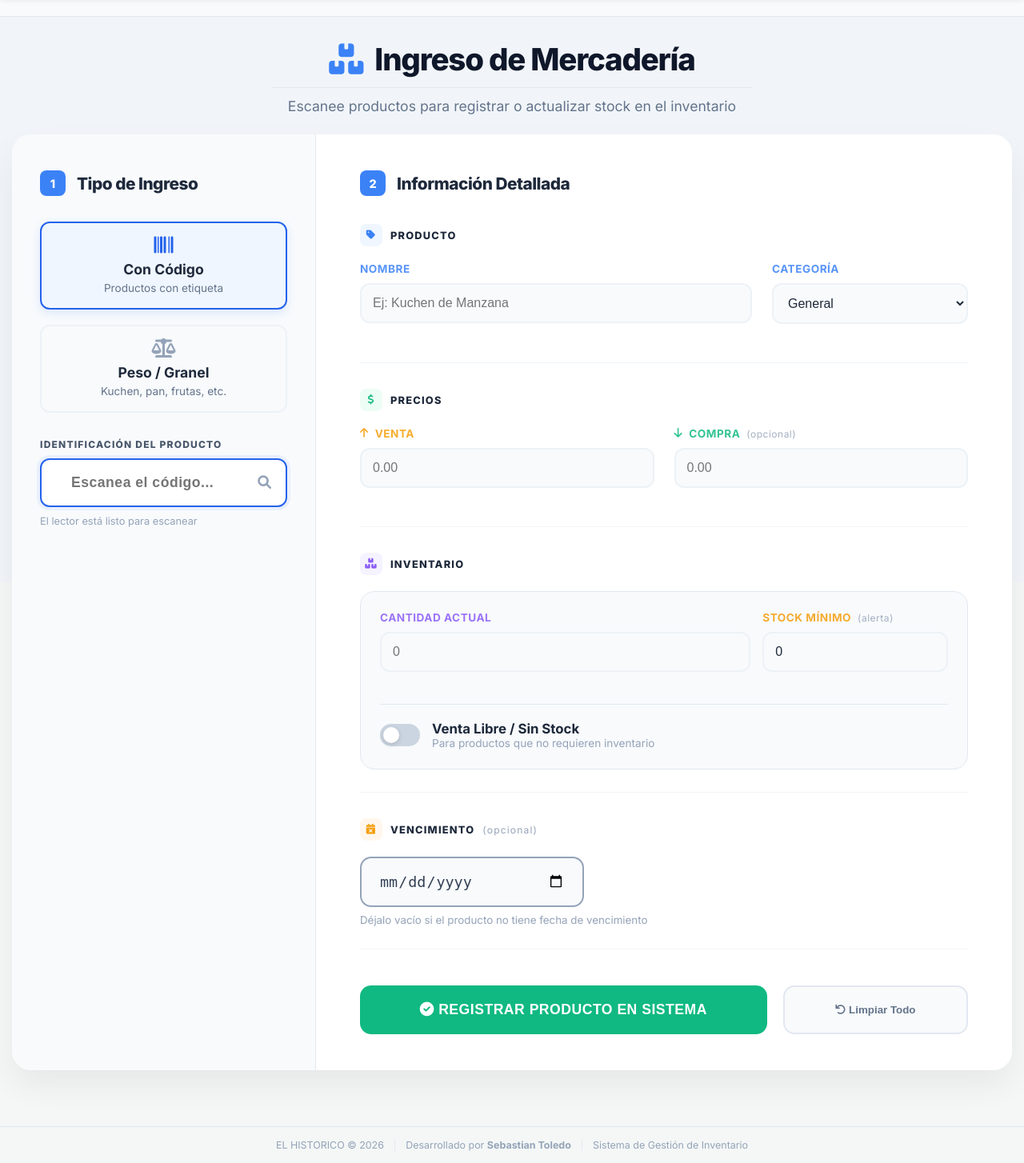
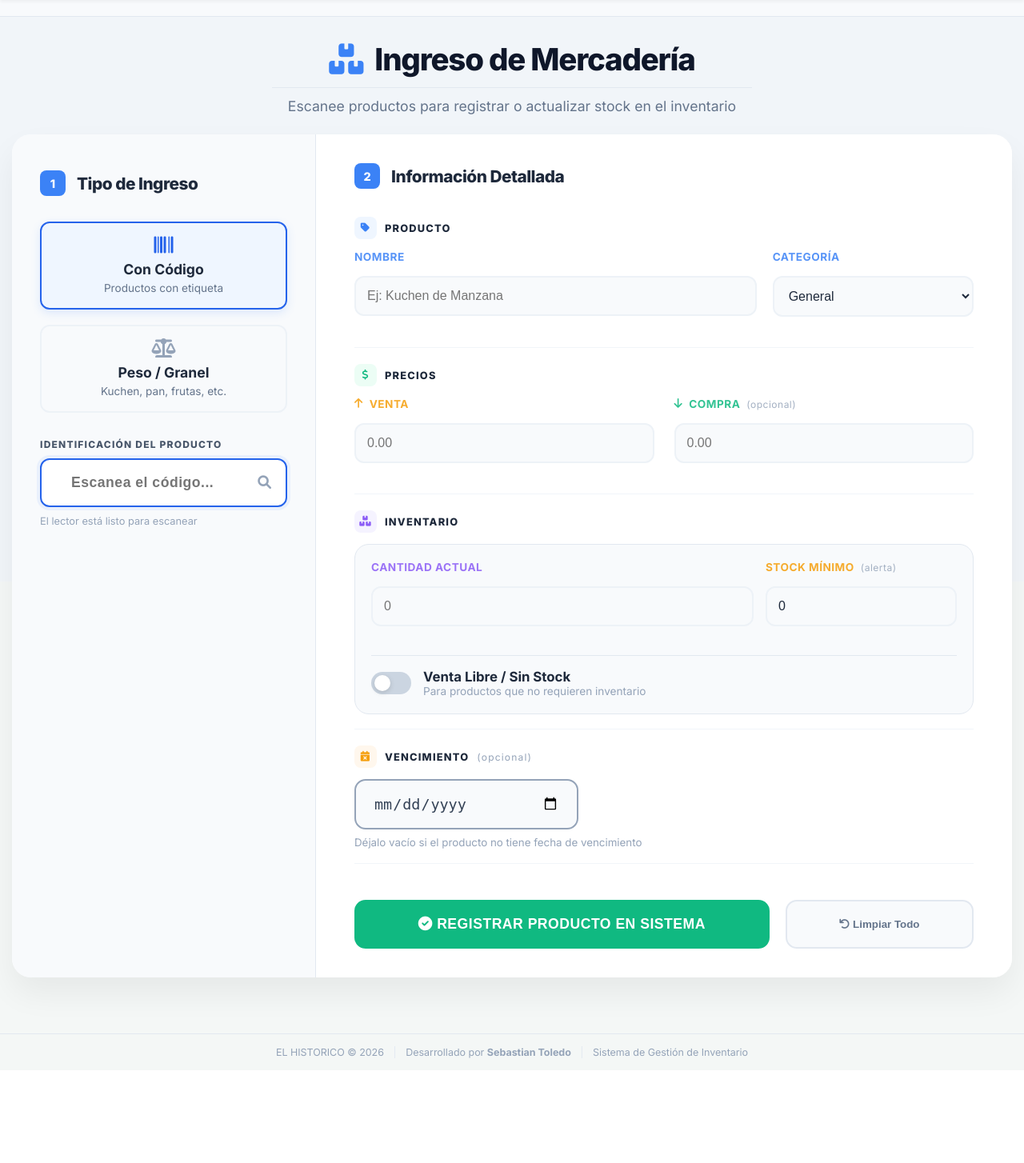
Before and after one commit to SebastianEdison/InWeb, a Flask app: page /agregar in a window 1280 px wide. Shown: the part 73-1527 px from the top of the page at 80% size. After the commit the page ends 1396 px from the top, so only its background shows below. Run offline with Flask 3, Linux system fonts and the light colour scheme; the visitor is signed in with stand-in values (Sample User, id 1).

Commit message:
Cache-busting para CSS/JS y formulario de Ingreso mas compacto
Varias veces un cambio de CSS no se veia reflejado al probar porque el
navegador (o una instancia vieja del .exe todavia corriendo) seguia
sirviendo la copia en cache. Se agrega static_v(), un helper de Jinja que
le suma a cada link/script estatico un ?v=<fecha de modificacion del
archivo>, asi el navegador baja la version nueva apenas cambia sin
depender de que alguien haga un refresco forzado.

De paso se juntan un poco los espacios en Ingreso de Mercaderia (menos
margen entre secciones, caja de inventario y panel del formulario mas
compactos) para que la pantalla se sienta menos larga.

```diff
--- a/app.py
+++ b/app.py
@@ -1,4 +1,4 @@
-from flask import Flask
+from flask import Flask, url_for
 import os, sys, shutil, threading, webbrowser, time, secrets, logging
 from logging.handlers import RotatingFileHandler
 from datetime import datetime, timedelta
@@ -51,6 +51,18 @@ def create_app():
     app.register_blueprint(proveedores_bp)
     app.register_blueprint(reportes_bp)
     app.register_blueprint(configuracion_bp)
+
+    @app.template_global()
+    def static_v(filename):
+        """url_for('static', ...) con la fecha de modificacion del archivo como query string,
+        para que el navegador baje la version nueva de un CSS/JS apenas cambia en vez de
+        quedarse con una copia vieja en cache indefinidamente."""
+        ruta = os.path.join(app.static_folder, filename)
+        try:
+            version = int(os.path.getmtime(ruta))
+        except OSError:
+            version = 0
+        return url_for('static', filename=filename) + f'?v={version}'
 
     return app
 
--- a/static/registros_producto.css
+++ b/static/registros_producto.css
@@ -131,7 +131,7 @@ body {
 
 /* --- PANEL DERECHO: FORMULARIO Y INPUTS PRO --- */
 .panel-formulario {
-    padding: 45px 55px;
+    padding: 36px 48px;
     background: white;
 }
 
@@ -191,13 +191,19 @@ body {
 .form-grid-producto {
     display: grid;
     grid-template-columns: 2fr 1fr;
-    gap: 25px;
+    gap: 20px;
+}
+
+.form-group {
+    display: flex;
+    flex-direction: column;
+    gap: 6px;
 }
 
 /* --- SECCIONES TEMATICAS DEL FORMULARIO --- */
 .grupo-campos {
-    margin-bottom: 32px;
-    padding-bottom: 28px;
+    margin-bottom: 20px;
+    padding-bottom: 18px;
     border-bottom: 1px solid #f1f5f9;
 }
 .grupo-campos:last-of-type { border-bottom: none; margin-bottom: 0; padding-bottom: 0; }
@@ -211,7 +217,7 @@ body {
     text-transform: uppercase;
     letter-spacing: 1.2px;
     color: #1e293b;
-    margin-bottom: 20px;
+    margin-bottom: 14px;
 }
 
 .grupo-titulo i {
@@ -234,7 +240,7 @@ body {
     background: #f8fafc;
     border: 1px solid #e2e8f0;
     border-radius: 18px;
-    padding: 24px;
+    padding: 20px;
 }
 
 .switch-texto strong {
@@ -253,8 +259,8 @@ body {
     display: flex;
     align-items: center;
     gap: 15px;
-    margin-top: 20px;
-    padding-top: 20px;
+    margin-top: 16px;
+    padding-top: 16px;
     border-top: 1px solid #e2e8f0;
 }
 
--- a/templates/agregar.html
+++ b/templates/agregar.html
@@ -6,7 +6,7 @@
 {% endblock %}
 
 {% block extra_css %}
-    <link rel="stylesheet" href="{{ url_for('static', filename='registros_producto.css') }}">
+    <link rel="stylesheet" href="{{ static_v('registros_producto.css') }}">
 {% endblock %}
 
 {% block content %}
@@ -157,5 +157,5 @@
 
 
 {% block scripts %}
-    <script src="{{ url_for('static', filename='js/registro.js') }}"></script>
+    <script src="{{ static_v('js/registro.js') }}"></script>
 {% endblock %}
--- a/templates/base.html
+++ b/templates/base.html
@@ -4,9 +4,9 @@
     <meta charset="UTF-8">
     <meta name="viewport" content="width=device-width, initial-scale=1.0">
     <title>{% block title %}EL HISTORICO{% endblock %}</title>
-    <link rel="stylesheet" href="{{ url_for('static', filename='style.css') }}">
-    <link rel="stylesheet" href="{{ url_for('static', filename='registros_producto.css') }}">
-    <link rel="stylesheet" href="{{ url_for('static', filename='reportes.css') }}">
+    <link rel="stylesheet" href="{{ static_v('style.css') }}">
+    <link rel="stylesheet" href="{{ static_v('registros_producto.css') }}">
+    <link rel="stylesheet" href="{{ static_v('reportes.css') }}">
     {% block extra_css %}{% endblock %}
     <link rel="stylesheet" href="https://cdnjs.cloudflare.com/ajax/libs/font-awesome/6.0.0/css/all.min.css">
 </head>
@@ -65,7 +65,7 @@
 
     {% block scripts %}{% endblock %}
 
-    <script src="{{ url_for('static', filename='js/base.js') }}"></script>
+    <script src="{{ static_v('js/base.js') }}"></script>
 
     <!-- modal cambiar contraseña -->
     <div id="modal-password" class="modal-gen">
--- a/templates/index.html
+++ b/templates/index.html
@@ -94,5 +94,5 @@
 {% endblock %}
 
 {% block scripts %}
-    <script src="{{ url_for('static', filename='js/index.js') }}"></script>
+    <script src="{{ static_v('js/index.js') }}"></script>
 {% endblock %}
--- a/templates/login.html
+++ b/templates/login.html
@@ -4,8 +4,8 @@
     <meta charset="UTF-8">
     <meta name="viewport" content="width=device-width, initial-scale=1.0">
     <title>Login - EL HISTORICO</title>
-    <link rel="stylesheet" href="{{ url_for('static', filename='style.css') }}">
-    <link rel="stylesheet" href="{{ url_for('static', filename='login.css') }}">
+    <link rel="stylesheet" href="{{ static_v('style.css') }}">
+    <link rel="stylesheet" href="{{ static_v('login.css') }}">
     <link rel="stylesheet" href="https://cdnjs.cloudflare.com/ajax/libs/font-awesome/6.0.0/css/all.min.css">
 </head>
 <body>
@@ -69,6 +69,6 @@
         </div>
     </div>
 
-    <script src="{{ url_for('static', filename='js/login.js') }}"></script>
+    <script src="{{ static_v('js/login.js') }}"></script>
 </body>
 </html>
--- a/templates/reportes.html
+++ b/templates/reportes.html
@@ -1,7 +1,7 @@
 {% extends "base.html" %}
 
 {% block extra_css %}
-    <link rel="stylesheet" href="{{ url_for('static', filename='reportes.css') }}">
+    <link rel="stylesheet" href="{{ static_v('reportes.css') }}">
     <script src="https://cdn.jsdelivr.net/npm/chart.js"></script>
 {% endblock %}
 
@@ -508,5 +508,5 @@
 {% endblock %}
 
 {% block scripts %}
-    <script src="{{ url_for('static', filename='js/reportes.js') }}"></script>
+    <script src="{{ static_v('js/reportes.js') }}"></script>
 {% endblock %}
--- a/templates/ventas.html
+++ b/templates/ventas.html
@@ -358,5 +358,5 @@
 
 {% block scripts %}
     <script>window.APLICA_IVA = {{ 'true' if aplica_iva else 'false' }};</script>
-    <script src="{{ url_for('static', filename='js/ventas.js') }}"></script>
+    <script src="{{ static_v('js/ventas.js') }}"></script>
 {% endblock %}
```
